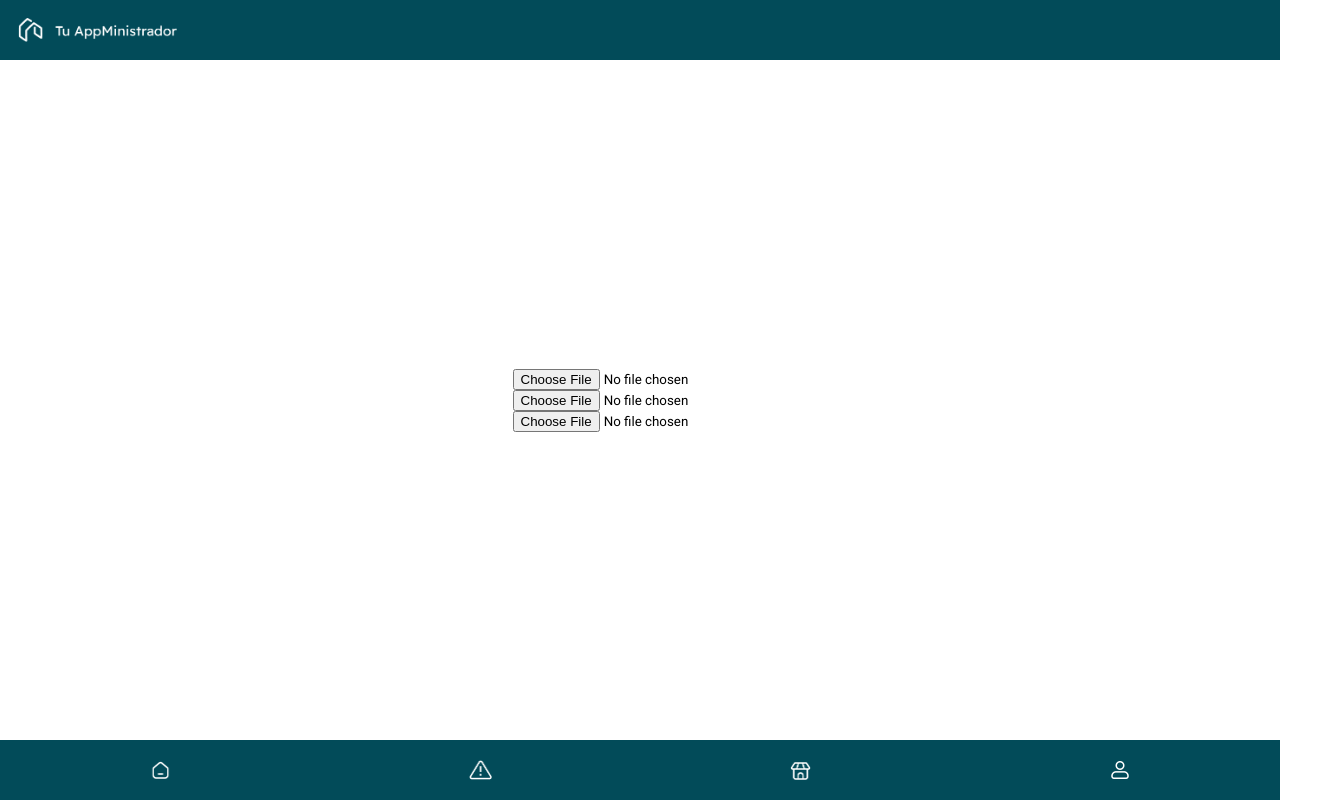
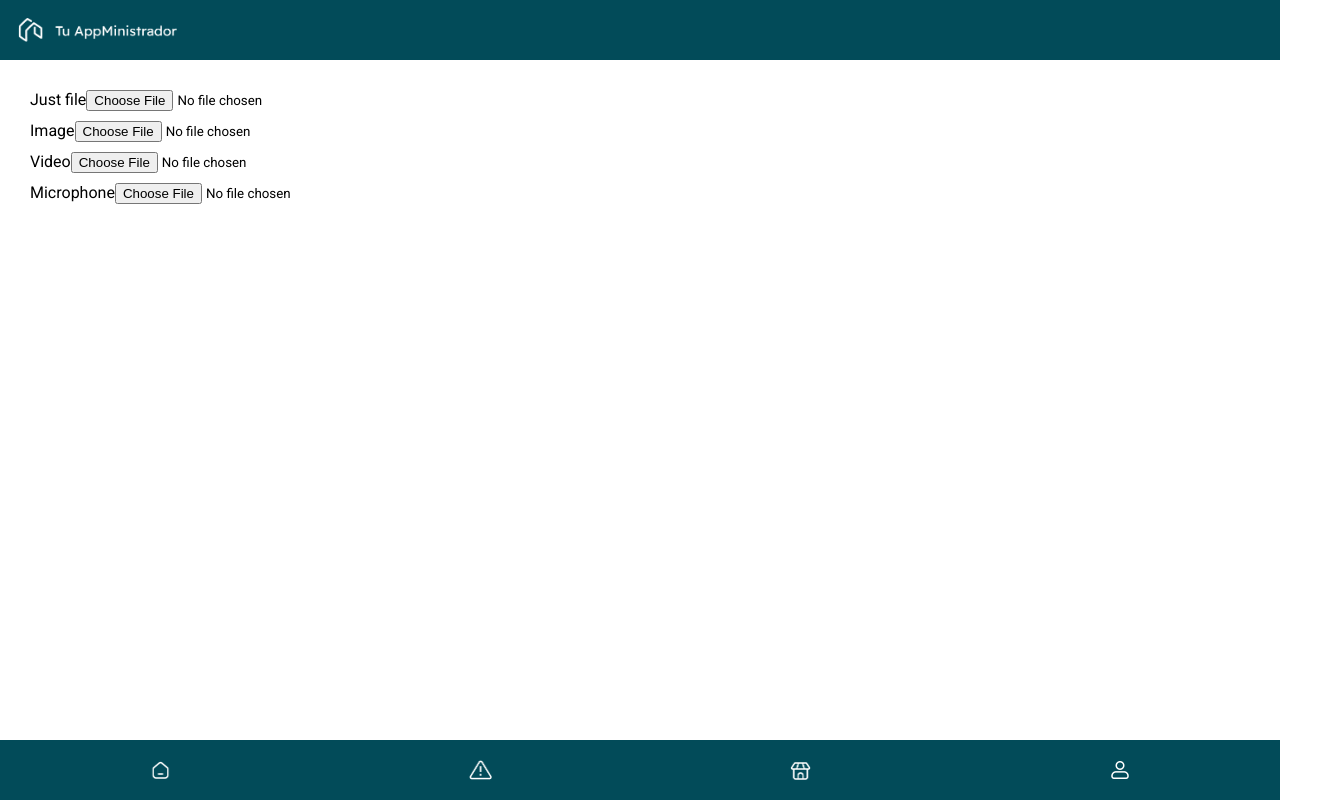
Before and after one commit to nuinn/appministrador_client, a React (Vite) app: page /testpagemarc in a window 1280 px wide. Shown: the whole page, 1340 px wide, since content can reach past the window. Built offline with nearby package versions, Linux system fonts and the light colour scheme.

Commit message:
image upload

```diff
--- a/src/pages/MarcTestPage/MarcTestPage.jsx
+++ b/src/pages/MarcTestPage/MarcTestPage.jsx
@@ -5,10 +5,11 @@ import Footer from "../../components/Footer/Footer"
 const StyledContainer = styled.div`
   display: flex;
   flex-direction: column;
-  justify-content: center;
-  align-items: center;
+  gap: 10px;
+  align-items: flex-start;
   width: 100vw;
   height: 85vh;
+  padding: 30px;
 `
 
 function MarcTestPage() {
@@ -16,9 +17,10 @@ function MarcTestPage() {
     <>
       <Header />
         <StyledContainer>
-          <input type="file"></input>
-          <input type="file" accept="video/*;capture=camcorder"></input>
-          <input type="file" accept="audio/*;capture=microphone"></input>
+          <label>Just file<input type="file"></input></label>
+          <label>Image<input type="file" accept="image/*;capture=camera"></input></label>
+          <label>Video<input type="file" accept="video/*;capture=camcorder"></input></label>
+          <label>Microphone<input type="file" accept="audio/*;capture=microphone"></input></label>
         </StyledContainer>
       <Footer />
     </>
```
